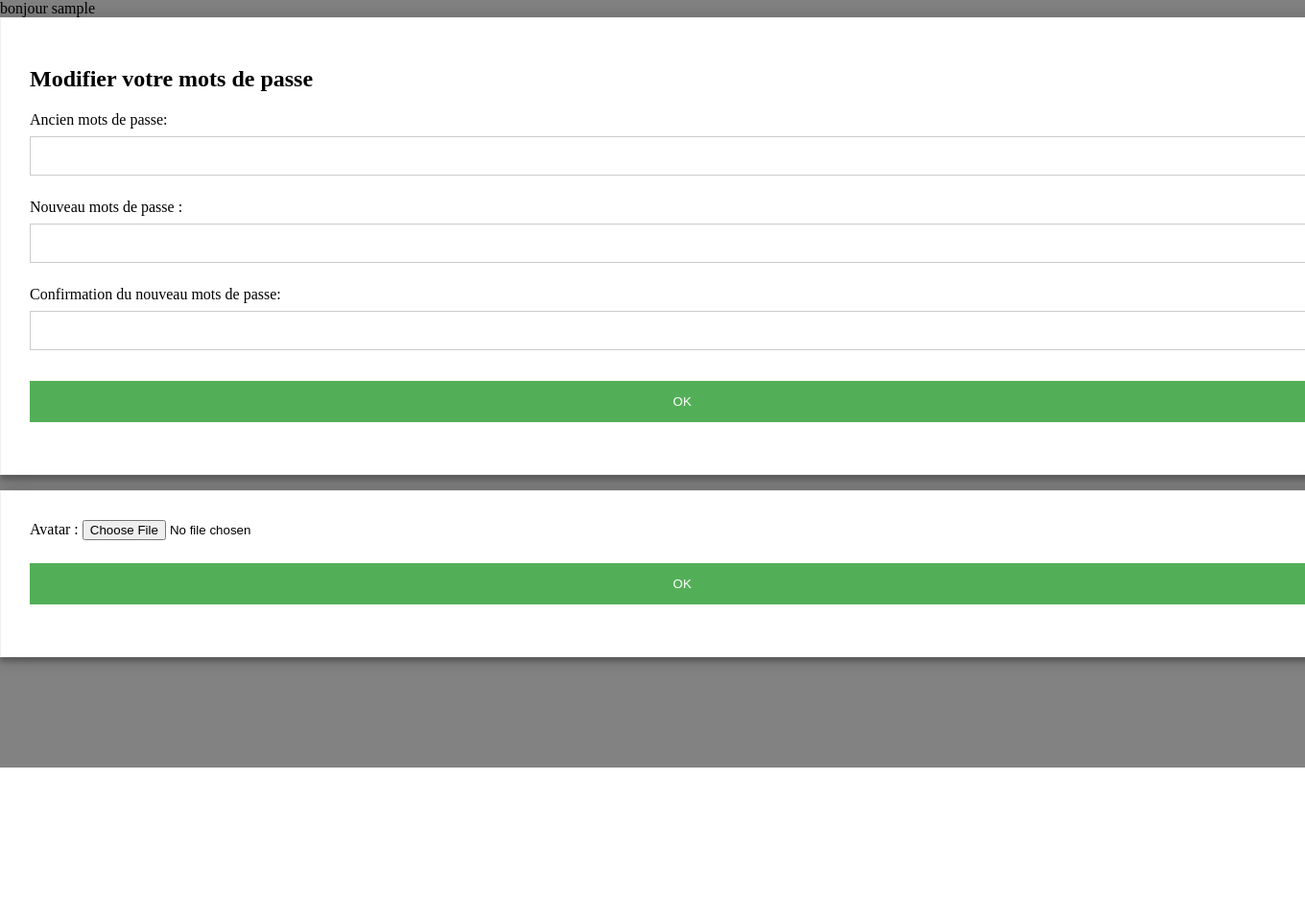
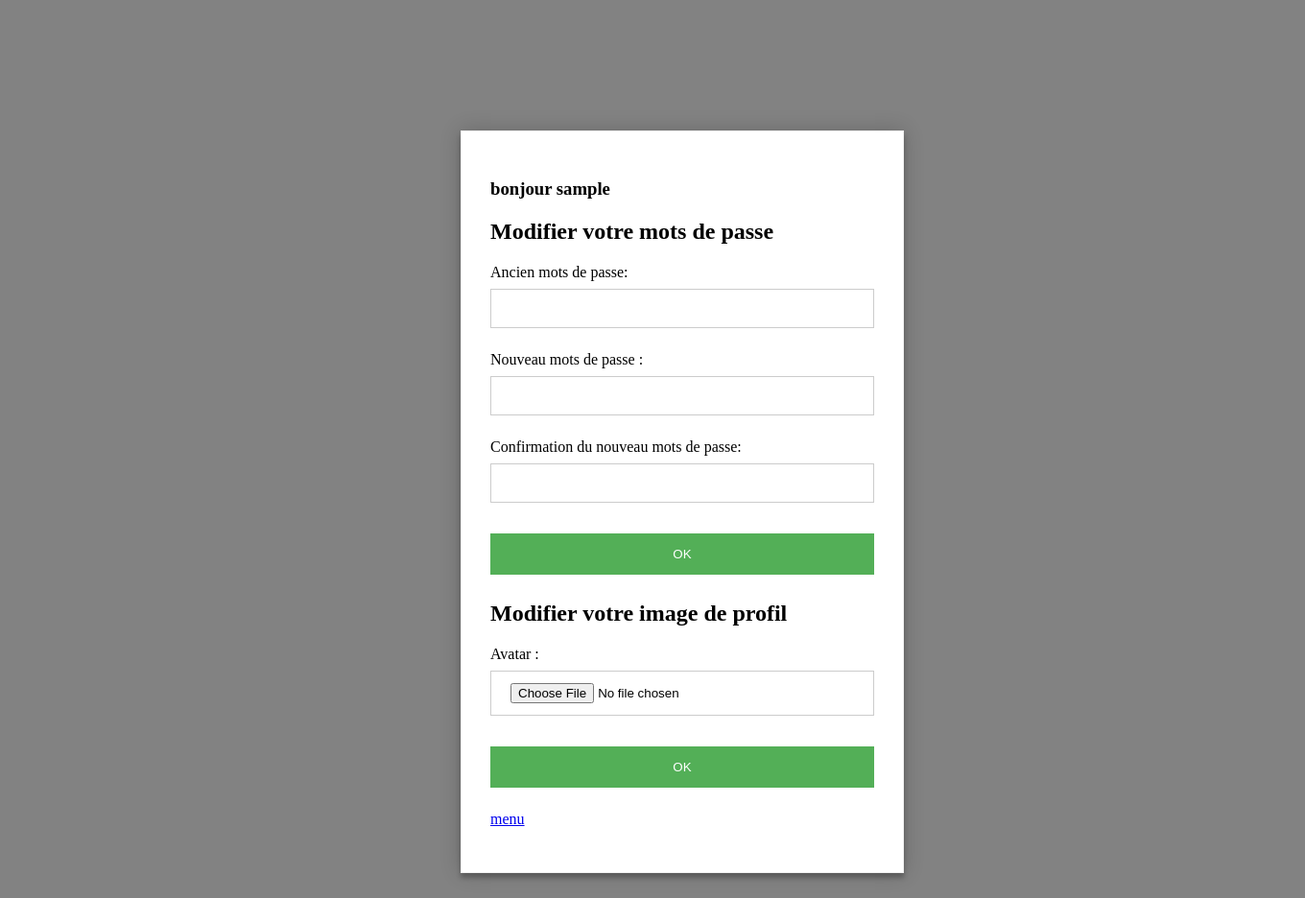
Before and after one commit to peichedev/forumproject, a PHP site: page /vue/modif_profil.php?enligne=1 in a window 1360 px wide; the page is wider, and only the part inside the window is pictured. Shown: that part at 96% size. Before the commit the page ends 800 px from the top of that part, so only its background shows below. Run offline with PHP 8.4, Linux system fonts and the light colour scheme; the visitor is signed in with stand-in values (Sample User, id 1); data that the repository does not hold is empty.

Commit message:
lisibilter du code

```diff
--- a/index.php
+++ b/index.php
@@ -1,9 +1,5 @@
 <?php
 require('vue/header.php');
-
 require('vue/main.php');
-
-
-
 require('vue/footer.php');
 ?>
--- a/model/new_discu.php
+++ b/model/new_discu.php
@@ -1,8 +1,7 @@
 <?php
 	$titre=htmlspecialchars($_POST['titre']);
 	$contenu=htmlspecialchars($_POST['contenu']);
-  $categorie=htmlspecialchars($_POST['categorie']);
-
+  	$categorie=htmlspecialchars($_POST['categorie']);
 	require('connexion.php');
 //ajoute une discutions
 	$sql= $bdd->prepare ('INSERT INTO discutions (titre,contenu,categorie) VALUES (?,?,?)');
--- a/style/style.css
+++ b/style/style.css
@@ -7,8 +7,8 @@ body
 {
     height: 100%;
     margin: 0;
+    background:#555B;
 }
-
 /*header*/
 
 #menuuser
@@ -108,36 +108,43 @@ button.button_footer:hover
 {
     background-image: url(https://img.freepik.com/photos-gratuite/texture-ardoise-noir-gris-fonce-haute-resolution-fond-mur-pierre-noire-naturelle_38607-306.jpg?size=626&ext=jpg&ga=GA1.2.103965662.1611532800);
 }
-/*login*/
-
-body{
-    background:#555B;
-}
-#container{
-    width:400px;
-    margin:0 auto;
-    margin-top:10%;
-}
-form {
+/* modif profil */
+.formulaire_profil
+{
     width:100%;
     padding: 30px;
     border: 1px solid #f1f1f1;
     background: #fff;
     box-shadow: 0 0 20px 0 rgba(0, 0, 0, 0.2), 0 5px 5px 0 rgba(0, 0, 0, 0.24);
 }
-#container h1{
-    width: 38%;
-    margin: 0 auto;
-    padding-bottom: 10px;
+/* ajouter discu*/
+.formulaire_new_discu
+{
+    width:100%;
+    padding: 30px;
+    border: 1px solid #f1f1f1;
+    background: #fff;
+    box-shadow: 0 0 20px 0 rgba(0, 0, 0, 0.2), 0 5px 5px 0 rgba(0, 0, 0, 0.24);
 }
-input[type=text], input[type=password] {
-    width: 100%;
-    padding: 12px 20px;
-    margin: 8px 0;
-    display: inline-block;
-    border: 1px solid #ccc;
-    box-sizing: border-box;
+/* login*/
+.login_formulaire
+{
+    width:100%;
+    padding: 30px;
+    border: 1px solid #f1f1f1;
+    background: #fff;
+    box-shadow: 0 0 20px 0 rgba(0, 0, 0, 0.2), 0 5px 5px 0 rgba(0, 0, 0, 0.24);
 }
+/* inscription*/
+.inscription_formulaire
+{
+    width:100%;
+    padding: 30px;
+    border: 1px solid #f1f1f1;
+    background: #fff;
+    box-shadow: 0 0 20px 0 rgba(0, 0, 0, 0.2), 0 5px 5px 0 rgba(0, 0, 0, 0.24);
+}
+/* modifier estetique des formulaire*/
 input[type=submit] {
     background-color: #53af57;
     color: white;
@@ -147,30 +154,16 @@ input[type=submit] {
     cursor: pointer;
     width: 100%;
 }
-input[type=submit]:hover {
-    background-color: white;
-    color: #53af57;
-    border: 1px solid #53af57;
+input[type=text], input[type=password],input[type=email],input[type=file] {
+    width: 100%;
+    padding: 12px 20px;
+    margin: 8px 0;
+    display: inline-block;
+    border: 1px solid #ccc;
+    box-sizing: border-box;
 }
-
-/*bare de recherche*/
-#search
-{
-    border-radius: 30px;
-    border: 2px solid black;
+#container{
+    width:400px;
+    margin:0 auto;
+    margin-top:10%;
 }
-
-#button
-{
-    background-color: aqua;
-    border: 0px solid black;
-    height: 30px;
-    border-radius: 30px;
-    cursor: pointer;
-}
-
-#recherche
-{
-    width: 100%;
-    height: 100%;
-}
--- a/vue/formulaire.php
+++ b/vue/formulaire.php
@@ -5,15 +5,17 @@
     </head>
     <body>
         <div id="container">
+            <div class="inscription_formulaire">
                 <form action="../model/inscription.php" method="post">
                     <!-- Formulaire des nouveaux utilisateurs -->
                     <h2>Nouveau compte</h2>
         			<p>pseudo : <input type="text" name="pseudo" /></p>
         			<p>Mots de Passe : <input type="password" name="mdp" /></p>
-			<p>email : <input type="text" name="mail" /></p>
+        			<p>email : <input type="email" name="mail" /></p>
         			<p><input type="submit" value="OK"></p>
         			<p><a href='login.php'>retour</a></p>
                 </form>
             </div>
+        </div>
     </body>
 </html>
--- a/vue/login.php
+++ b/vue/login.php
@@ -5,6 +5,7 @@
     </head>
     <body>
         <div id="container">
+            <div class="login_formulaire">
                 <form action="../model/verification.php" method="POST">
                     <!-- info pour ce log -->
                     <h1>Connexion</h1>
@@ -30,5 +31,6 @@
                     <a href='../index.php'>retour</a>
                 </form>
             </div>
+        </div>
     </body>
 </html>
--- a/vue/modif_profil.php
+++ b/vue/modif_profil.php
@@ -4,14 +4,17 @@
         <link rel="stylesheet" href="../style/style.css" media="screen" type="text/css" />
     </head>
     <body>
+    	<div id="container">
+    		<div class="formulaire_profil">
 				<?php
 				session_start();
 				$user=$_GET['enligne'];
 				if($user == 1)
 				{
 					//formulaire de modif pour changer sont mdp
-				echo 'bonjour '.$_SESSION['pseudo'];?>
+					?>
 					<form action="../model/modif_compt.php" method="post">
+						<h3><?php  echo 'bonjour '.$_SESSION['pseudo'] ?></h3>
 				        <h2>Modifier votre mots de passe</h2>
 						<p>Ancien mots de passe: <input type="password" name="mdp" /></p>
 						<p>Nouveau mots de passe : <input type="password" name="new_mdp" /></p>
@@ -30,7 +33,22 @@
 							{
 								echo "le mots de passe est pas identique";
 							}
-						elseif($new==4)
+							else
+							{
+								echo "";
+							}
+						?>
+						<p><input type="submit" value="OK"></p>
+					</form>
+					<!--  formulaire pour changer image de profil-->
+					<form  action="../model/modif_avatar.php" method="post" enctype="multipart/form-data">
+						  <h2>Modifier votre image de profil</h2>
+						<label>Avatar :</label>
+						<input type="file" name="Avatar">
+						<p><input type="submit" value="OK"></p>
+						<p><a href='../index.php'>menu</a></p>
+						<?php
+						if($new==4)
 							{
 								echo "avatar changer";
 							}
@@ -39,13 +57,6 @@
 							echo "";
 						}
 						?>
-					<p><input type="submit" value="OK"></p>
-				</form>
-				<!--  formulaire pour changer image de profil-->
-				<form action="../model/modif_avatar.php" method="post" enctype="multipart/form-data">
-					<label>Avatar :</label>
-					<input type="file" name="Avatar">
-					<p><input type="submit" value="OK"></p>
 					</form>
 					<?php
 				}
@@ -55,5 +66,7 @@
 					header('Location: ../index.php');
 				}
 				?>
+				</div>
+		</div>
 	</body>
 </html>
```
Also changed, not shown: vue/cree_discu.php (+7 -2 lines), vue/header.php (+1 -6 lines), model/discution.php (indentation only), vue/discution.php (deleted). Lines whose indentation alone changed are shown as unchanged.
